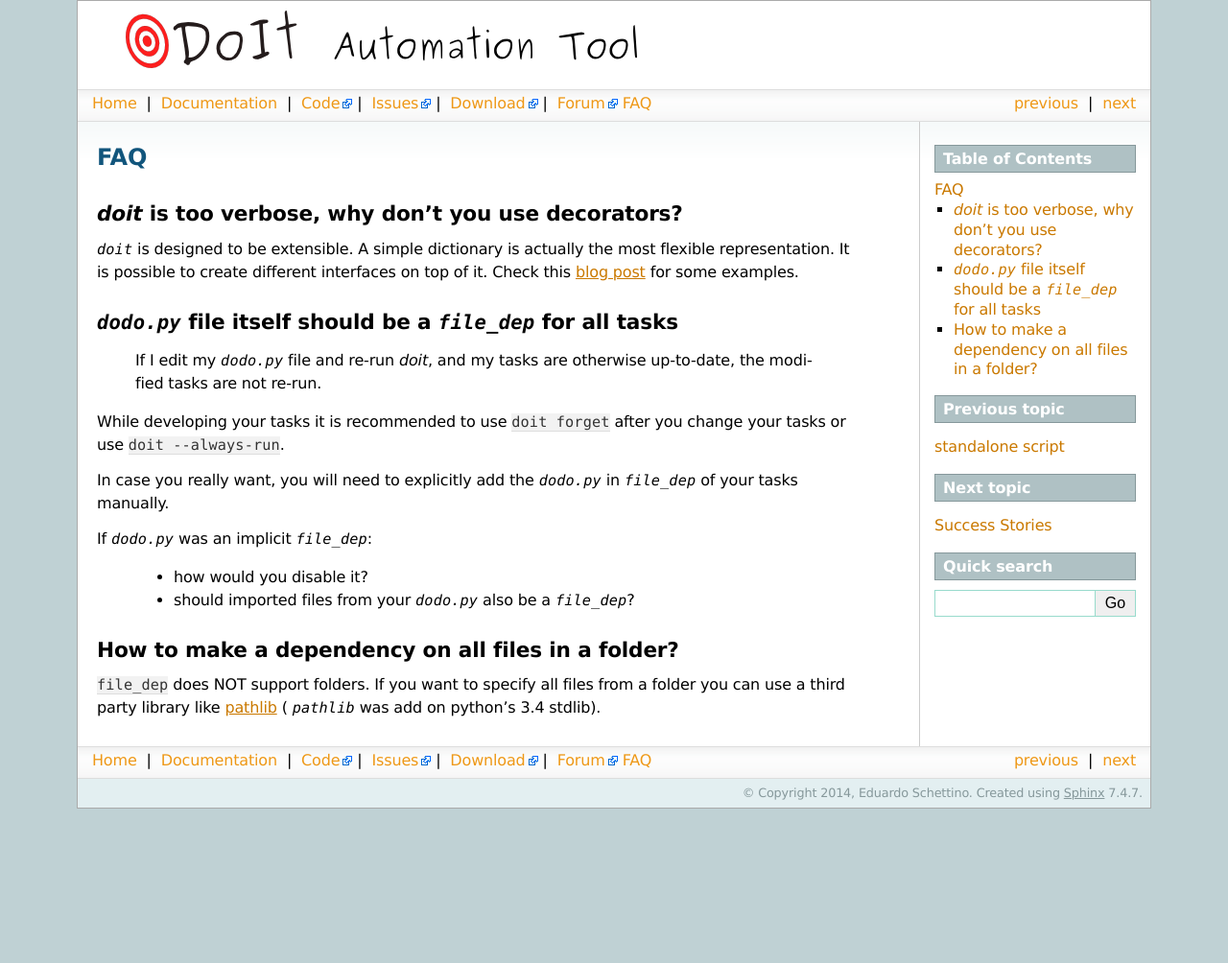
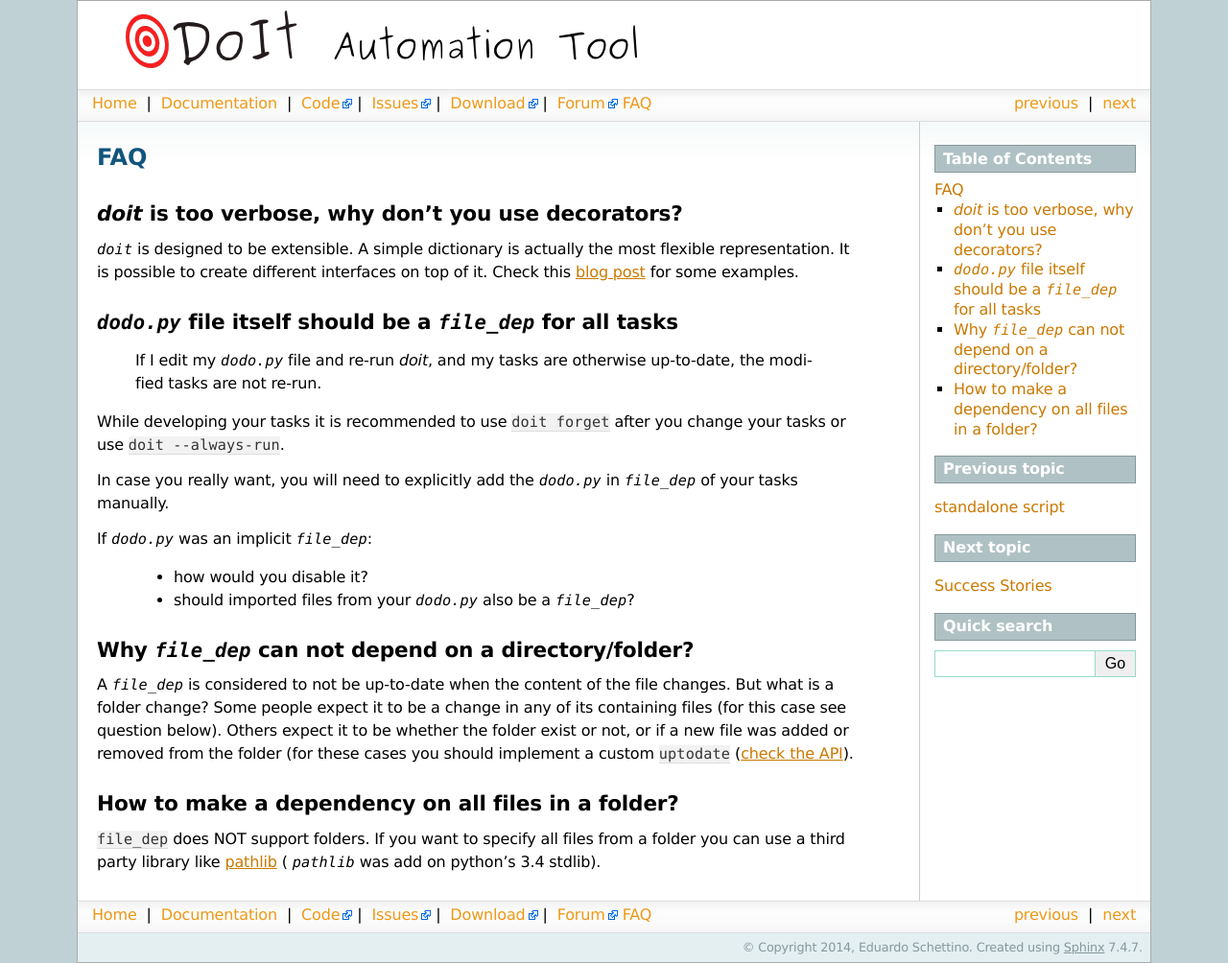
Before and after one commit to pydoit/doit, a Sphinx documentation site: the page built from doc/faq.rst, in a window 1280 px wide. Shown: the whole page at 96% size. Built offline with Sphinx 7.4.7, drawn with Linux system fonts in a browser that asks for light colours; before the commit the page ends 900 px from its top, so only the background shows below that.

Commit message:
docs. added FAQ on folder dependency

```diff
--- a/doc/faq.rst
+++ b/doc/faq.rst
@@ -31,6 +31,19 @@ If `dodo.py` was an implicit `file_dep`:
  * should imported files from your `dodo.py` also be a `file_dep`?
 
 
+Why `file_dep` can not depend on a directory/folder?
+------------------------------------------------------
+
+A `file_dep` is considered to not be up-to-date when the content of
+the file changes. But what is a folder change?
+Some people expect it to be a change in any of its containing files
+(for this case see question below).
+Others expect it to be whether the folder exist or not,
+or if a new file was added or removed from the folder (for these
+cases you should implement a custom ``uptodate``
+(:ref:`check the API<uptodate_api>`).
+
+
 How to make a dependency on all files in a folder?
 ----------------------------------------------------
 
--- a/doc/index.rst
+++ b/doc/index.rst
@@ -135,7 +135,7 @@ Project Details
 
 * Project management (bug tracker, feature requests and source code ) on `github <https://github.com/pydoit/doit>`_.
 
-* Questions and feedback on `google group <http://groups.google.co.in/group/python-doit>`_.
+* Questions and feedback on `google group <http://groups.google.co.in/group/python-doit>`_. Please do **not** send questions to my private email.
 
 * This web site is hosted on http://pages.github.com
 
```
